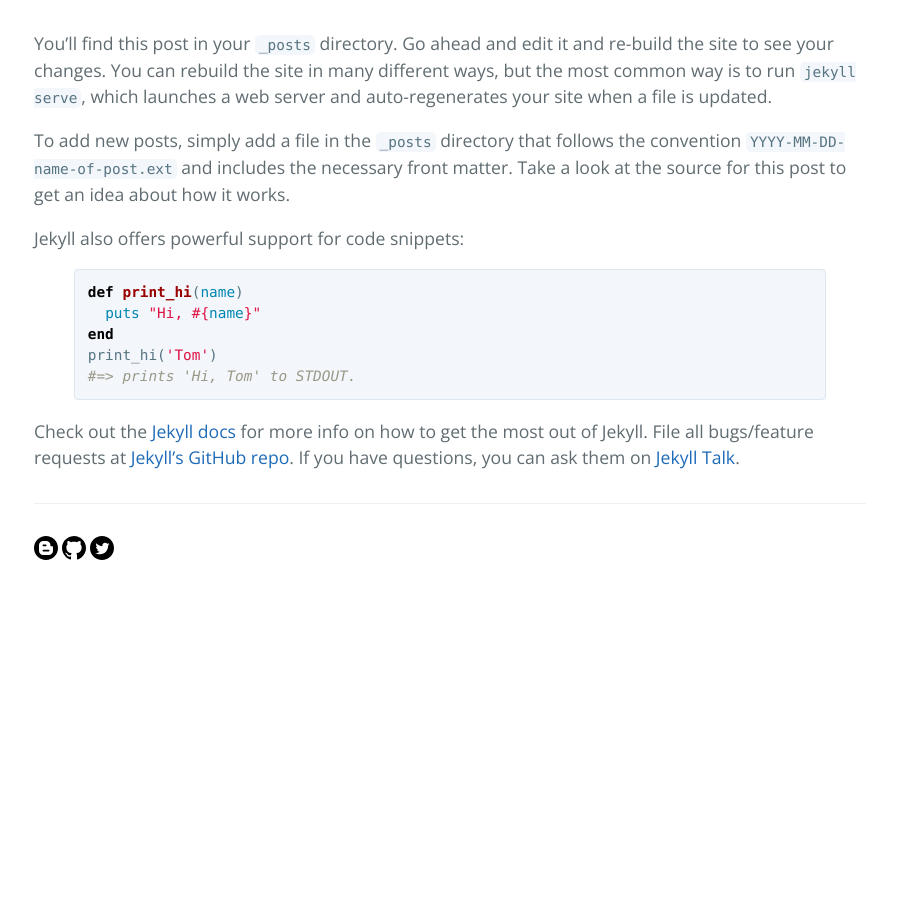
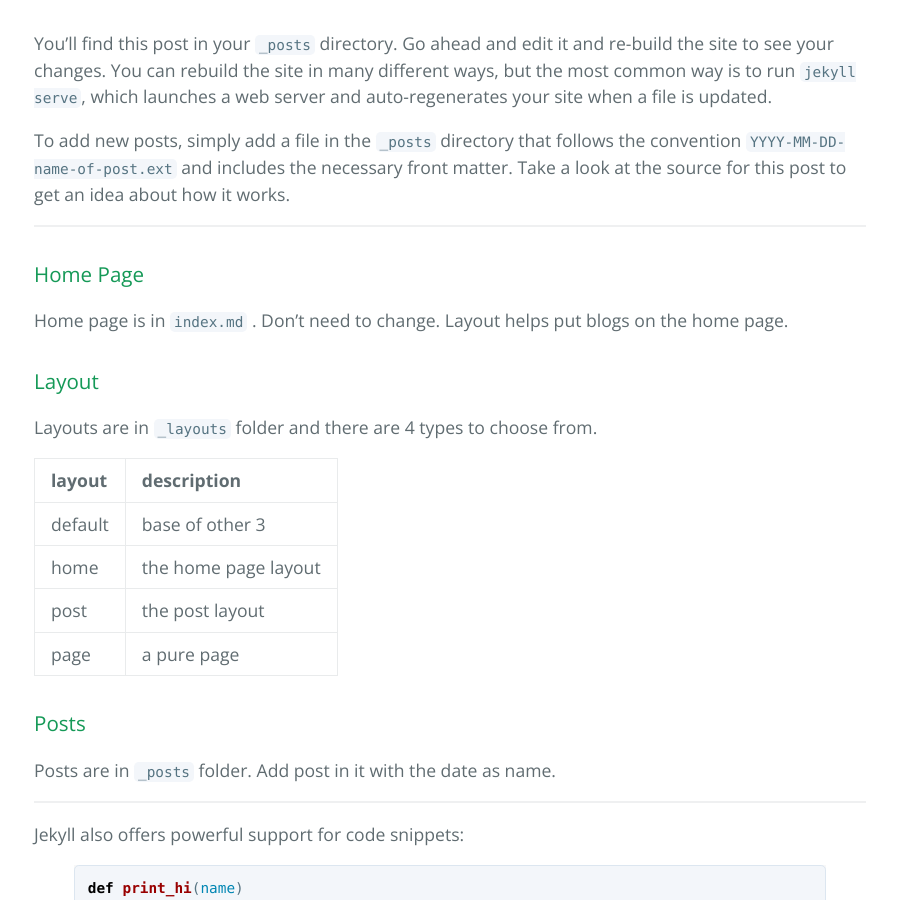
Before and after one commit to zikuicai/zikuicai.github.io, a Jekyll site: the page built from _posts/2017-04-20-welcome-to-jekyll.md, in a window 1280 px wide and 900 px high, scrolled down 328 px. Shown: the whole window, without its empty margins (190-1087 px from the left). Built offline with Jekyll 4.4.1, drawn with Linux system fonts in a browser that asks for light colours; before the commit the page ends 926 px from its top, so only the background shows below that.

Commit message:
Update 2017-04-20-welcome-to-jekyll.md

```diff
--- a/_posts/2017-04-20-welcome-to-jekyll.md
+++ b/_posts/2017-04-20-welcome-to-jekyll.md
@@ -6,6 +6,25 @@ You’ll find this post in your `_posts` directory. Go ahead and edit it and re-
 
 To add new posts, simply add a file in the `_posts` directory that follows the convention `YYYY-MM-DD-name-of-post.ext` and includes the necessary front matter. Take a look at the source for this post to get an idea about how it works.
 
+---
+
+### Home Page
+Home page is in `index.md` . Don't need to change. Layout helps put blogs on the home page.
+
+### Layout
+Layouts are in `_layouts` folder and there are 4 types to choose from.
+
+|layout|description|
+|:---|:---|
+|default|base of other 3|
+|home|the home page layout|
+|post|the post layout|
+|page|a pure page|
+
+### Posts
+Posts are in `_posts` folder. Add post in it with the date as name.
+
+---
 Jekyll also offers powerful support for code snippets:
 
 {% highlight ruby %}
```
